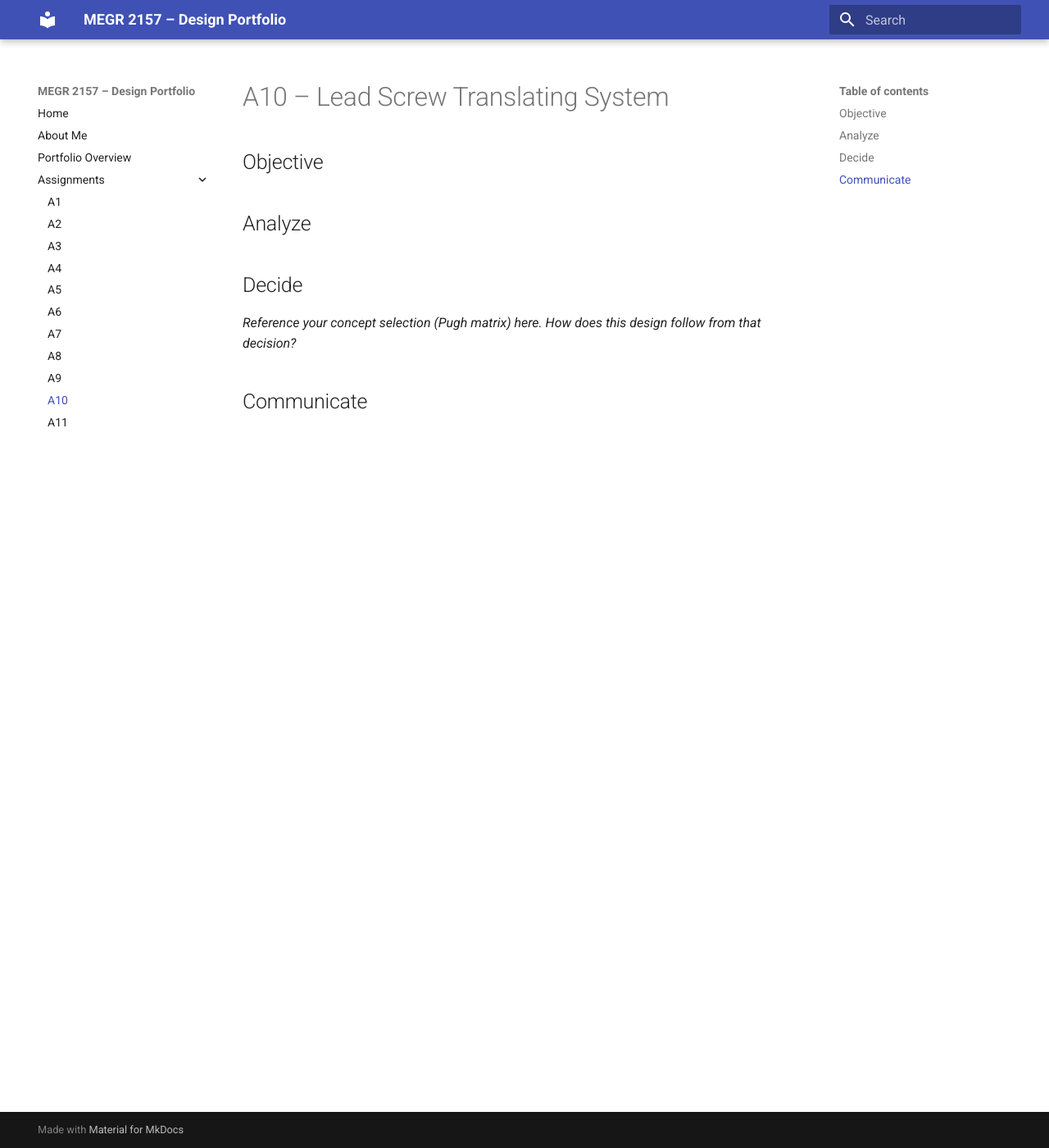
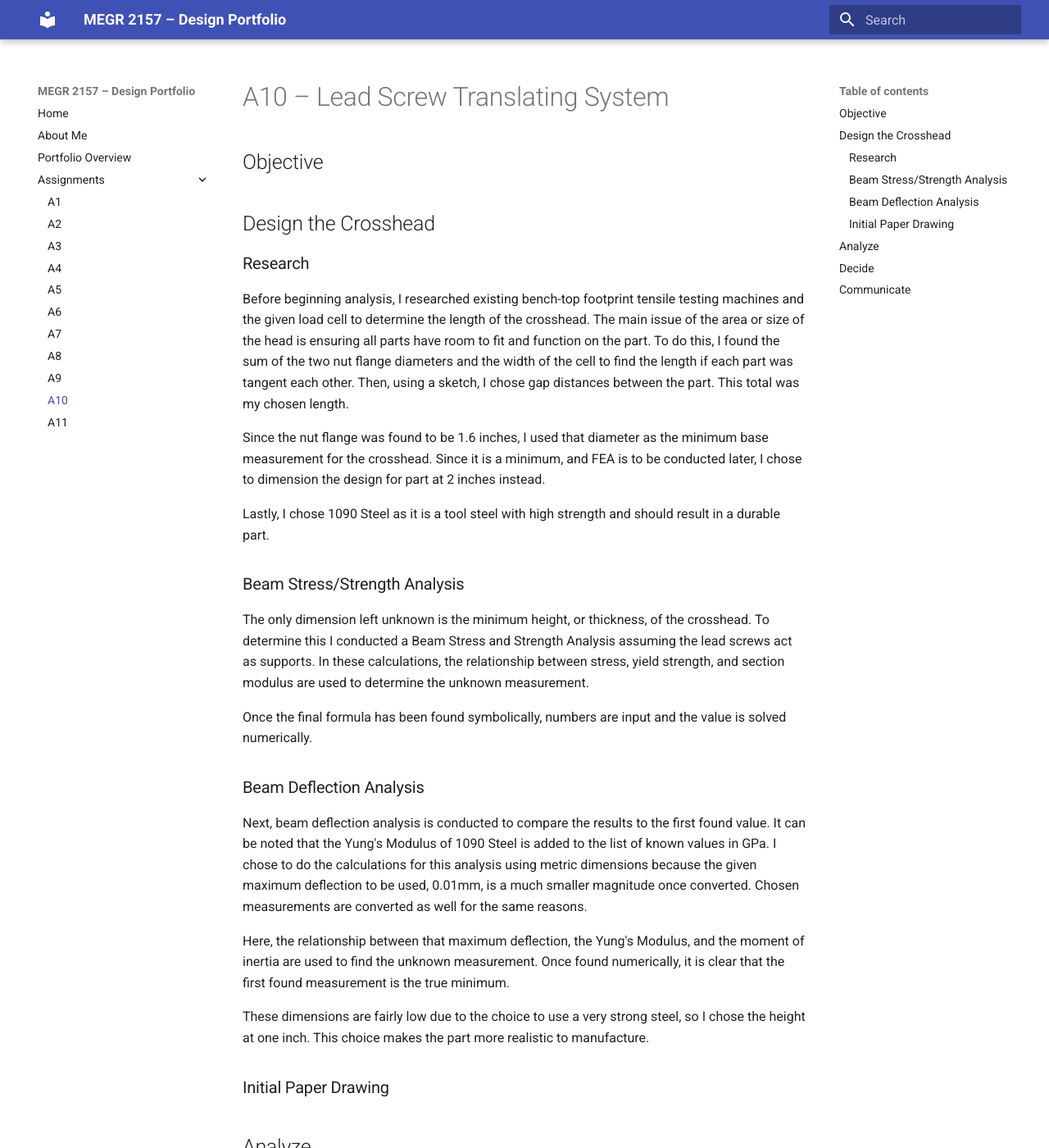
Before and after one commit to swils201/megr2156portfolio, an MkDocs documentation site: the page built from docs/assignments/A10/index.md, in a window 1280 px wide and 1400 px high. Shown: the whole window at 82% size. Built offline with MkDocs 1.6.1 and Material for MkDocs 9.7.7, drawn with Linux system fonts in a browser that asks for light colours.

Commit message:
Update index.md

```diff
--- a/docs/assignments/A10/index.md
+++ b/docs/assignments/A10/index.md
@@ -2,6 +2,28 @@
 
 ## Objective
 
+## Design the Crosshead
+### Research
+Before beginning analysis, I researched existing bench-top footprint tensile testing machines and the given load cell to determine the length of the crosshead. The main issue of the area or size of the head is ensuring all parts have room to fit and function on the part. To do this, I found the sum of the two nut flange diameters and the width of the cell to find the length if each part was tangent each other. Then, using a sketch, I chose gap distances between the part. This total was my chosen length.
+
+Since the nut flange was found to be 1.6 inches, I used that diameter as the minimum base measurement for the crosshead. Since it is a minimum, and FEA is to be conducted later, I chose to dimension the design for part at 2 inches instead.
+
+Lastly, I chose 1090 Steel as it is a tool steel with high strength and should result in a durable part.
+
+### Beam Stress/Strength Analysis
+
+The only dimension left unknown is the minimum height, or thickness, of the crosshead. To determine this I conducted a Beam Stress and Strength Analysis assuming the lead screws act as supports. In these calculations, the relationship between stress, yield strength, and section modulus are used to determine the unknown measurement.
+
+Once the final formula has been found symbolically, numbers are input and the value is solved numerically.
+
+### Beam Deflection Analysis
+Next, beam deflection analysis is conducted to compare the results to the first found value. It can be noted that the Yung's Modulus of 1090 Steel is added to the list of known values in GPa. I chose to do the calculations for this analysis using metric dimensions because the given maximum deflection to be used, 0.01mm, is a much smaller magnitude once converted. Chosen measurements are converted as well for the same reasons.
+
+Here, the relationship between that maximum deflection, the Yung's Modulus, and the moment of inertia are used to find the unknown measurement. Once found numerically, it is clear that the first found measurement is the true minimum.
+
+These dimensions are fairly low due to the choice to use a very strong steel, so I chose the height at one inch. This choice makes the part more realistic to manufacture.
+
+### Initial Paper Drawing
 
 ## Analyze
 
```
